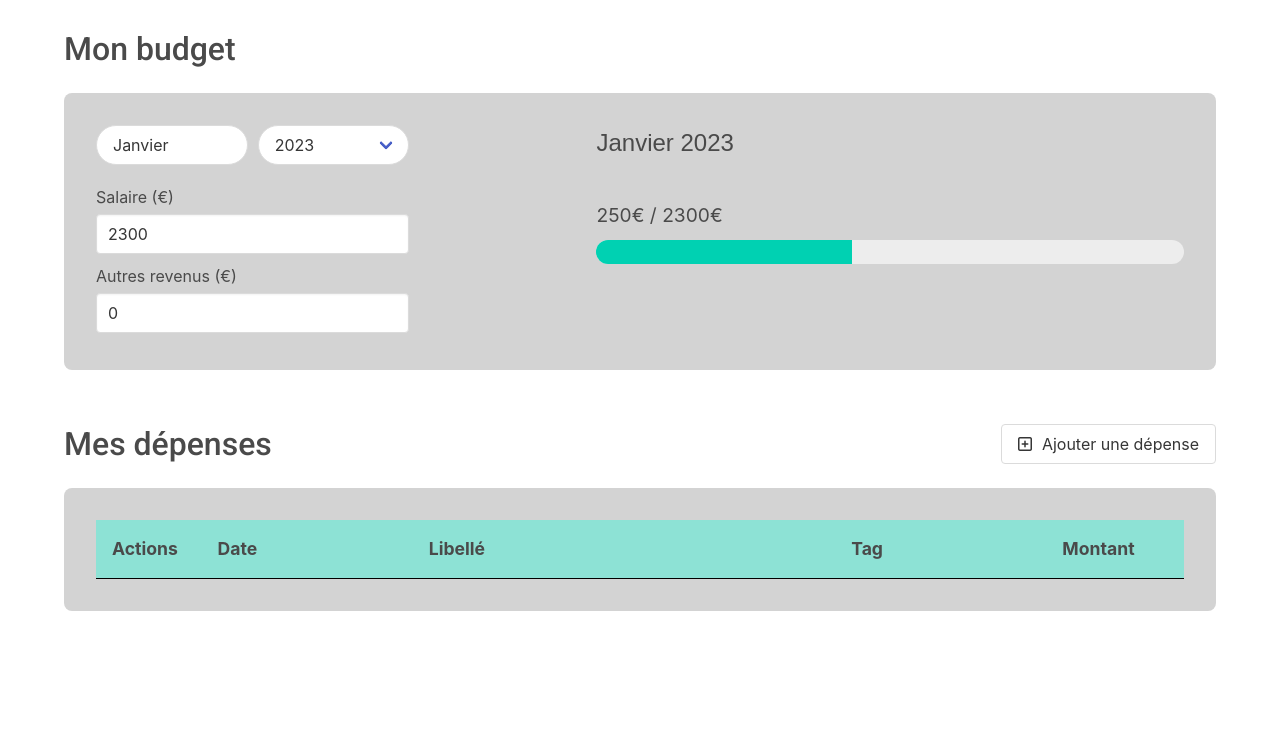
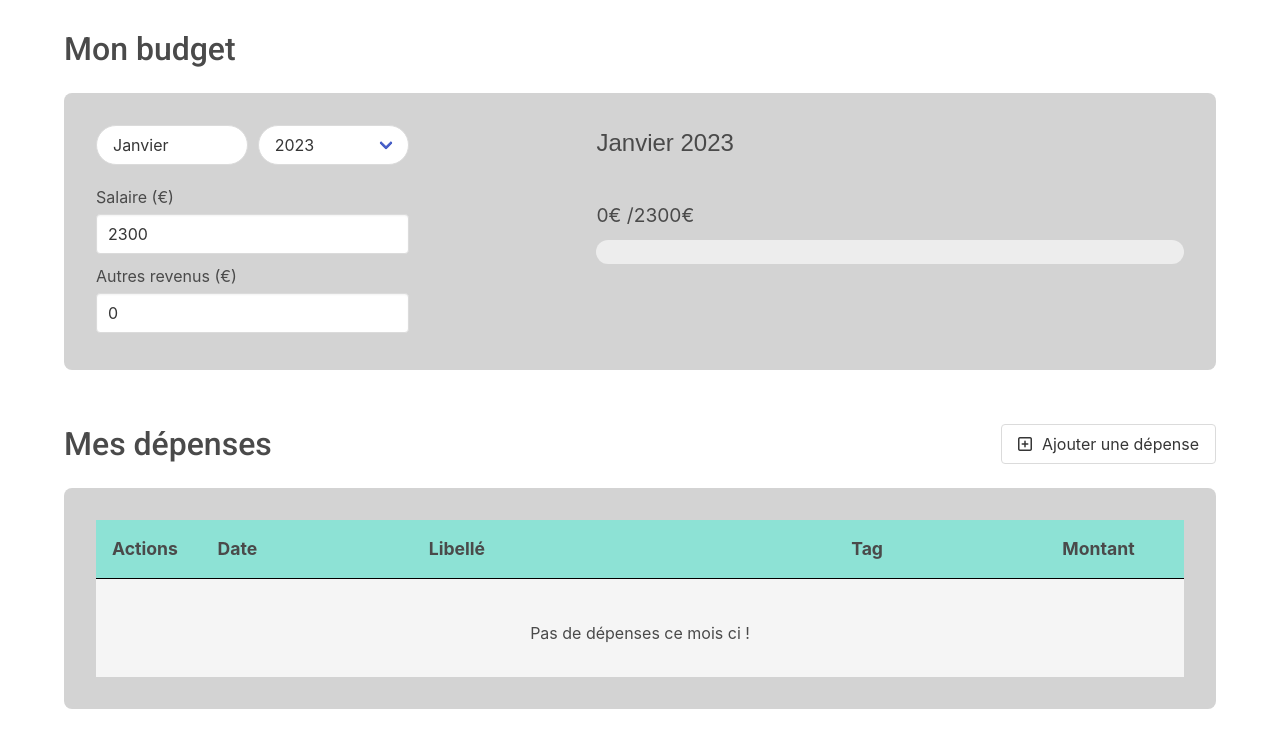
Before and after one commit to AntoineGrb/budget-monitor-react, a React (Vite) app: page / in a window 1280 px wide. Shown: the top 748 px of the page. Built offline with nearby package versions, Linux system fonts and the light colour scheme.

Commit message:
feat : rendu conditionnel si pas de dépense + mois dynamique affiché

```diff
--- a/src/App.jsx
+++ b/src/App.jsx
@@ -22,6 +22,7 @@ function App() {
     <main>
       <Budget
         depenses = {depenses}
+        filteredDepenses = {filteredDepenses}
         setFilteredDepenses = {setFilteredDepenses}
       />
       <Depenses
--- a/src/components/Budget/Budget.jsx
+++ b/src/components/Budget/Budget.jsx
@@ -3,13 +3,15 @@ import PropTypes from 'prop-types'
 import { useState , useEffect } from 'react'
 import {months , years } from '../../data/time-units'
 
-const Budget = ({depenses , setFilteredDepenses}) => {
+const Budget = ({depenses , filteredDepenses, setFilteredDepenses}) => {
 
     //Déclaration des states locaux
-    const [month , setMonth] = useState('janvier');
+    const [month , setMonth] = useState('01');
     const [year , setYear] = useState('2023');
     const [salary , setSalary] = useState(2300);
+    const [otherIncomes, setOtherIncomes] = useState(0)
 
+    //Déclenchement du filtrage des données
     useEffect(() => {
         const filterOnDepenses = () => {
 
@@ -22,13 +24,30 @@ const Budget = ({depenses , setFilteredDepenses}) => {
         }
         filterOnDepenses()
 
-    },[year, month, depenses, setFilteredDepenses])
+    },[year, month, depenses, setFilteredDepenses]) //Les données sont mises à jour à chaque changement de mois/année et d'ajout de dépense
+
+    //Gérer la progress bar des dépenses
+    const calculateFilteredAmount = () => {
+        //Sommer toutes les dépenses filtrées
+        let amount = 0;
+        filteredDepenses.forEach(el => {
+            amount += el.amount
+        })
+        return amount
+    }
+
+    //Gérer l'affichage du mois en toute lettre
+    const displayMonthInLetter = () => {
+        const monthToDisplay = months[parseInt(month) - 1] //month est le state du mois sélectionné format '01' et le mois JS commence à partir de 0
+        return monthToDisplay.name
+    }
 
     return (
         <>
             <header className="budget-header">
                 <h1> Mon budget </h1>
             </header>
+
             <section className="budget-panel">
                 <div className="inputs">
                     <div className="inputs__date select is-rounded">
@@ -46,15 +65,19 @@ const Budget = ({depenses , setFilteredDepenses}) => {
                     </div>
                     <div className="inputs__incomes">
                         <label> Salaire (€) </label>
-                        <input value={salary} onChange={e => setSalary(e.target.value)} className="input" type="number" name="salary" id="salary"/>
+                        <input value={salary} onChange={e => setSalary(parseInt(e.target.value))} className="input" type="number" name="salary" id="salary"/>
                         <label> Autres revenus (€) </label>
-                        <input className="input" type="text" name="other-incomes" id="other-incomes" value="0"/>
+                        <input value={otherIncomes} onChange={e => setOtherIncomes(parseInt(e.target.value))} className="input" type="number" name="other-incomes" id="other-incomes"/>
                 </div>
                 </div>
+
                 <div className="display">
-                    <h2 className="current-month"> <span>Janvier</span> <span> 2023</span> </h2>
-                    <p className="current-budget"> <span>250€</span> / <span>2300€</span> </p>
-                    <progress className="progress is-primary is-large" value="100" max="230"></progress>
+                    <h2 className="current-month"> <span>{displayMonthInLetter()}</span> <span>{year}</span> </h2>
+                    <p className="current-budget">
+                        <span>{filteredDepenses ? calculateFilteredAmount() : 0}€</span> /
+                        <span>{salary + otherIncomes}€</span>
+                    </p>
+                    <progress className="progress is-primary is-large" value={calculateFilteredAmount()} max={salary + otherIncomes}></progress>
                 </div>
             </section>
         </>
@@ -63,6 +86,7 @@ const Budget = ({depenses , setFilteredDepenses}) => {
 
 Budget.propTypes = {
     depenses: PropTypes.array,
+    filteredDepenses: PropTypes.array,
     setFilteredDepenses: PropTypes.func
 }
 
--- a/src/components/Depenses/Depenses.jsx
+++ b/src/components/Depenses/Depenses.jsx
@@ -29,7 +29,8 @@ const Depenses = ({setIsAddDepenseOpen , setIsEditDepenseOpen , filteredDepenses
                         <div className="header amount">Montant</div>
                     </div>
 
-                    {filteredDepenses.map((depense , index) => (
+                    {filteredDepenses.length > 1 ?
+                        filteredDepenses.map((depense , index) => (
                             <div key={index} className="board__row">
                                 <div className="cell actions">
                                     <i onClick={() => setIsEditDepenseOpen(true)} className="fa-regular fa-pen-to-square"></i>
@@ -40,7 +41,9 @@ const Depenses = ({setIsAddDepenseOpen , setIsEditDepenseOpen , filteredDepenses
                                 <div className="cell etiquette"><div className={`tag ${displayTagColor(depense.tag)}`}> {depense.tag} </div></div>
                                 <div className="cell amount">{depense.amount}€</div>
                             </div>
-                    ))}
+                        ))
+                        : <p className='board_row empty'> Pas de dépenses ce mois ci ! </p>
+                    }
 
 
                 </div>
--- a/src/components/Depenses/Depenses.scss
+++ b/src/components/Depenses/Depenses.scss
@@ -70,4 +70,9 @@
         background-color: hsl(171, 59%, 72%);
         font-size: 1.1rem;
     }
+
+    .empty {
+        padding: 2rem 0;
+        text-align: center;
+    }
 }
```
Lines whose indentation alone changed are shown as unchanged.
